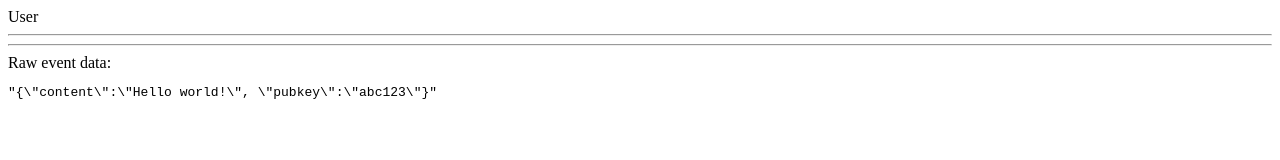
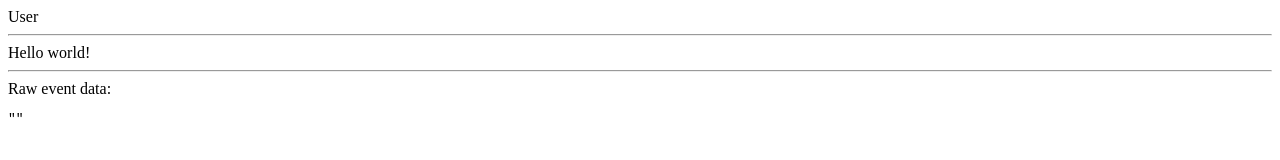
Before and after one commit to nostr-components/nostr-event, a website with bundled scripts: page index.html in a window 1280 px wide. Built offline with nearby package versions, Linux system fonts and the light colour scheme.

Commit message:
add content attribute

```diff
--- a/index.html
+++ b/index.html
@@ -4,9 +4,7 @@
     <title>Nostr Event</title>
   </head>
   <body>
-    <nostr-event
-      event='{"content":"Hello world!", "pubkey":"abc123"}'
-    ></nostr-event>
+    <nostr-event content="Hello world!"></nostr-event>
     <script type="module" src="./lib/index.js"></script>
   </body>
 </html>
--- a/lib/index.js
+++ b/lib/index.js
@@ -7,7 +7,8 @@ class Event extends Component {
     super(props)
 
     this.state = {
-      event: props.event
+      event: props.event,
+      content: props.content
     }
   }
 
@@ -16,7 +17,11 @@ class Event extends Component {
    * @returns The rendered template.
    */
   render () {
-    const { content } = this.state.event
+    let { content } = this.state.event
+    content = content || this.state.content
+
+    console.log('content', content)
+
     const mediaPattern = /\.(jpeg|jpg|gif|png|mp4|webm|ogg)$/
     const contentPieces = content?.split(/\s+/)
     const youtubePattern = /(youtu.be\/|youtube.com\/watch\?v=)([^&]+)/
@@ -56,7 +61,10 @@ class Event extends Component {
 
 customElements.define('nostr-event', class extends HTMLElement {
   connectedCallback () {
-    const event = this.getAttribute('event') // grab the event attribute
-    render(html`<${Event} event=${event} />`, this)
+    const event = this.getAttribute('event') || '' // grab the event attribute and fallback to empty string if not present
+    const content = this.getAttribute('content') || '' // grab the content attribute and fallback to empty string if not present
+    if (event || content) { // if event or content is present
+      render(html`<${Event} event=${event} content=${content}/>`, this)
+    }
   }
 })
```
